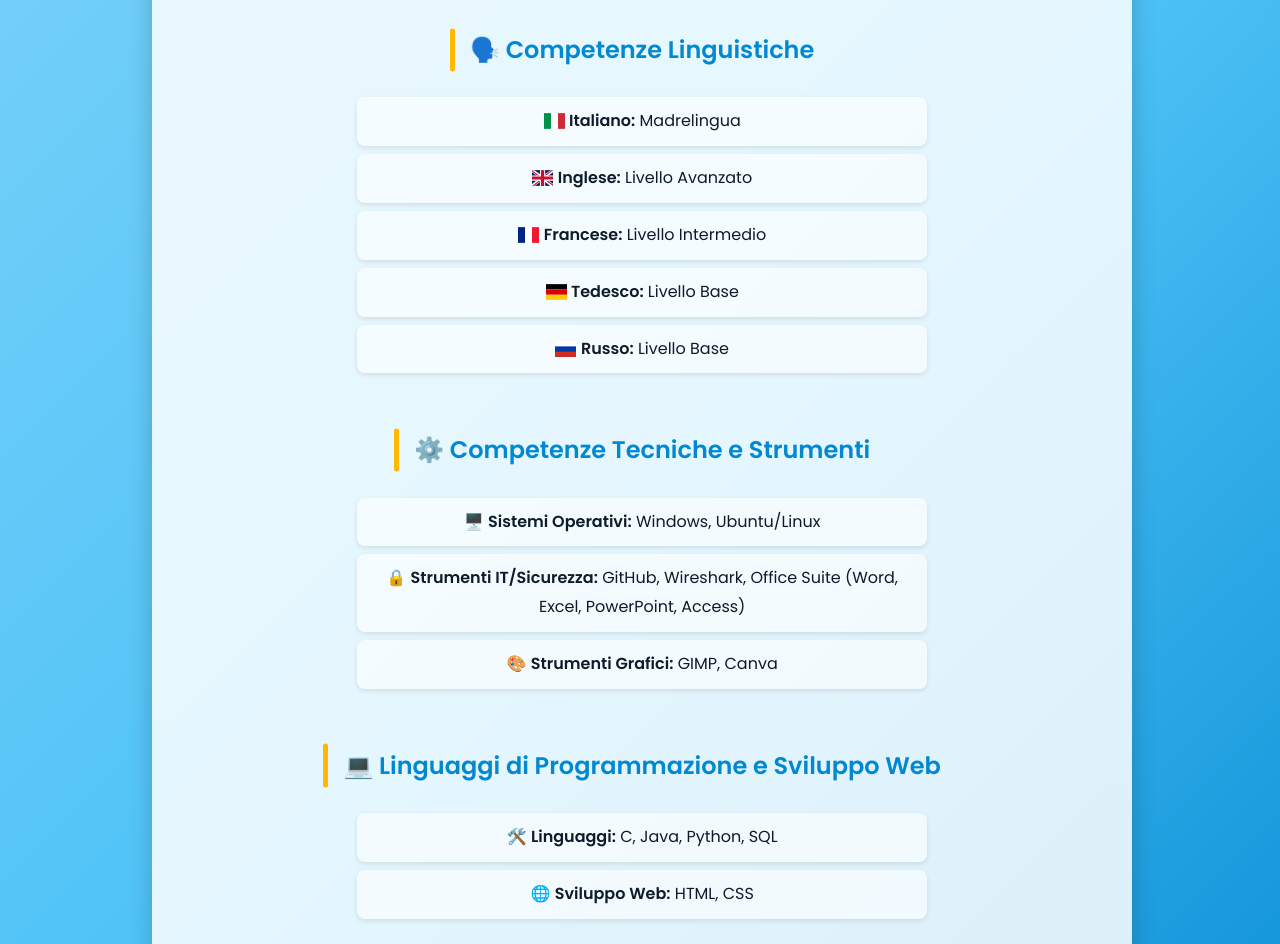
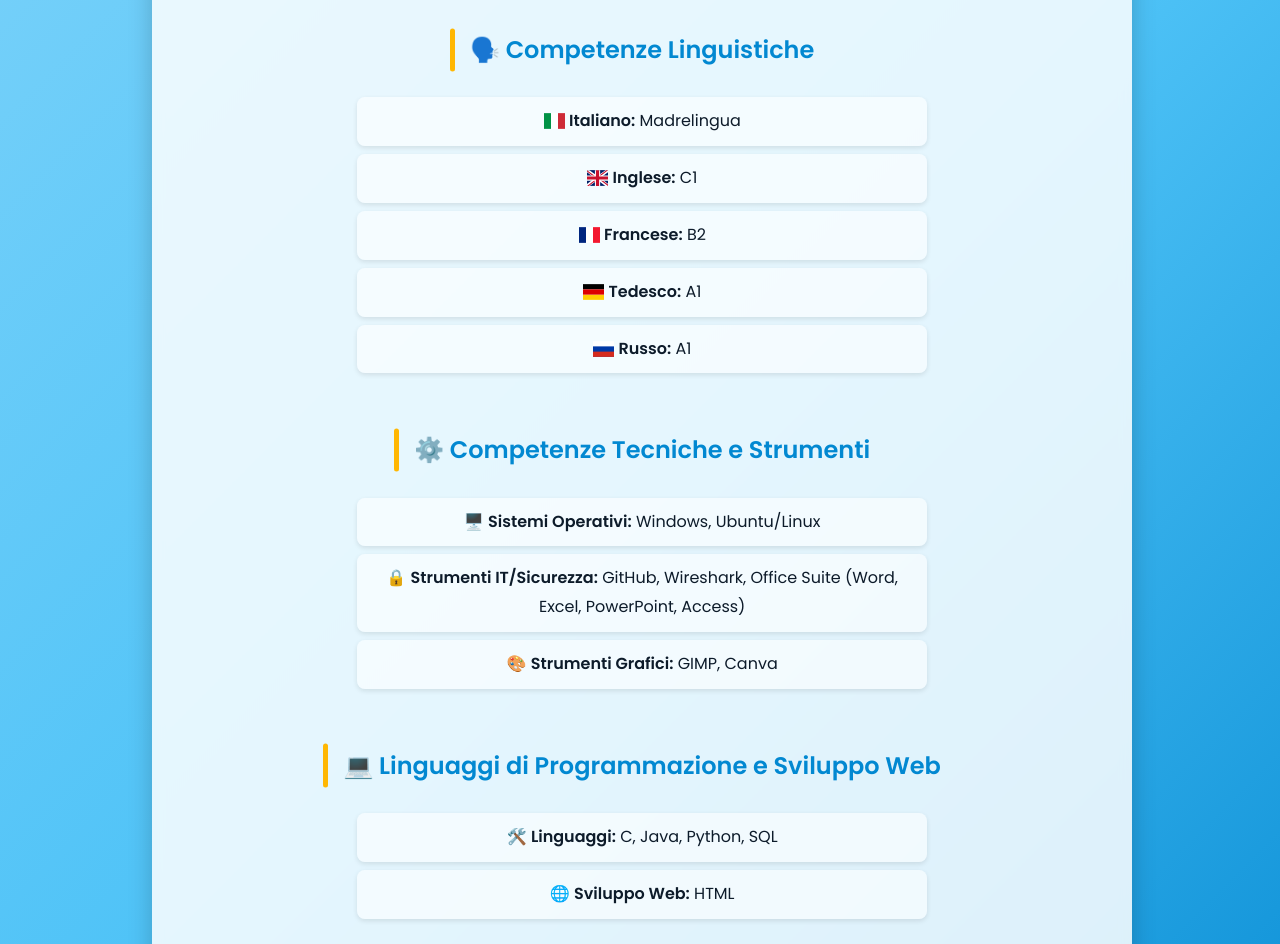
Before and after one commit to Maryevans96/Maryevans96, a plain HTML site: page index.html in a window 1280 px wide. Shown: the part 1956-2900 px from the top of the page. Drawn offline with nearby package versions, Linux system fonts and the light colour scheme.

Commit message:
Update index.html

```diff
--- a/index.html
+++ b/index.html
@@ -45,10 +45,10 @@ Amante del <strong>true crime</strong>, ho deciso di improntare la mia vita lavo
     <h3>🗣️ Competenze Linguistiche</h3>
     <ul>
         <li><span class="flag-icon flag-icon-it"></span> <strong>Italiano:</strong> Madrelingua</li>
-        <li><span class="flag-icon flag-icon-gb"></span> <strong>Inglese:</strong> Livello Avanzato</li>
-        <li><span class="flag-icon flag-icon-fr"></span> <strong>Francese:</strong> Livello Intermedio</li>
-        <li><span class="flag-icon flag-icon-de"></span> <strong>Tedesco:</strong> Livello Base</li>
-        <li><span class="flag-icon flag-icon-ru"></span> <strong>Russo:</strong> Livello Base</li>
+        <li><span class="flag-icon flag-icon-gb"></span> <strong>Inglese:</strong> C1</li>
+        <li><span class="flag-icon flag-icon-fr"></span> <strong>Francese:</strong> B2</li>
+        <li><span class="flag-icon flag-icon-de"></span> <strong>Tedesco:</strong> A1</li>
+        <li><span class="flag-icon flag-icon-ru"></span> <strong>Russo:</strong> A1</li>
     </ul>
 </section>
     <section class="competenze-tecniche">
@@ -64,7 +64,7 @@ Amante del <strong>true crime</strong>, ho deciso di improntare la mia vita lavo
         <h3>💻 Linguaggi di Programmazione e Sviluppo Web</h3>
         <ul>
             <li>🛠️ <strong>Linguaggi:</strong> C, Java, Python, SQL</li>
-            <li>🌐 <strong>Sviluppo Web:</strong> HTML, CSS</li>
+            <li>🌐 <strong>Sviluppo Web:</strong> HTML</li>
         </ul>
     </section>
 
```
